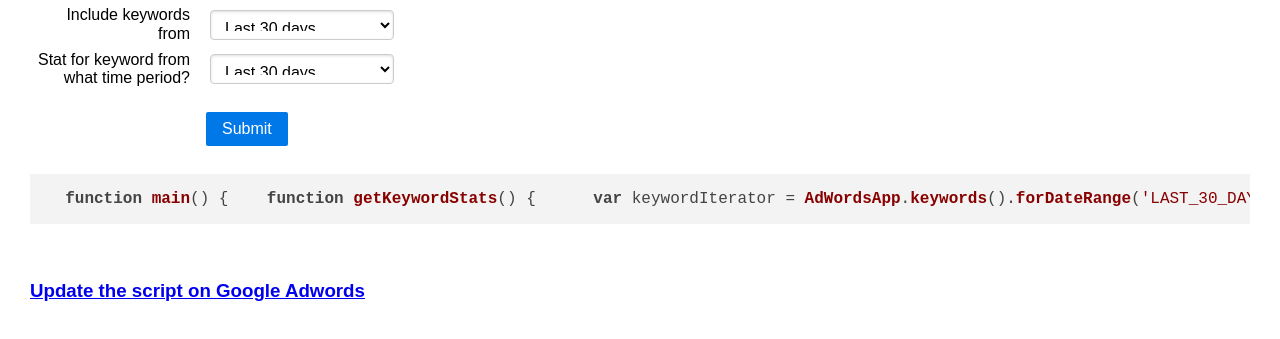
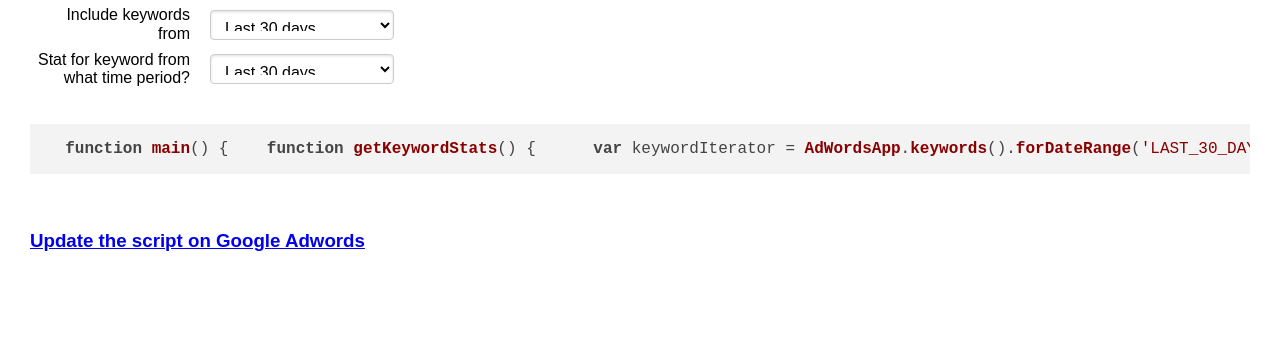
Before and after one commit to WillSen/google-adwords-script-generator, a website: page index.html in a window 1280 px wide. Shown: the part 109-448 px from the top of the page. Drawn offline with nearby package versions, Linux system fonts and the light colour scheme.

Commit message:
removes submit button

```diff
--- a/index.html
+++ b/index.html
@@ -40,9 +40,6 @@
                   <option>All time</option>
               </select>
           </div>
-          <div class="pure-controls">
-              <button type="submit" class="pure-button pure-button-primary">Submit</button>
-          </div>
       </fieldset>
   </form>
 
```
